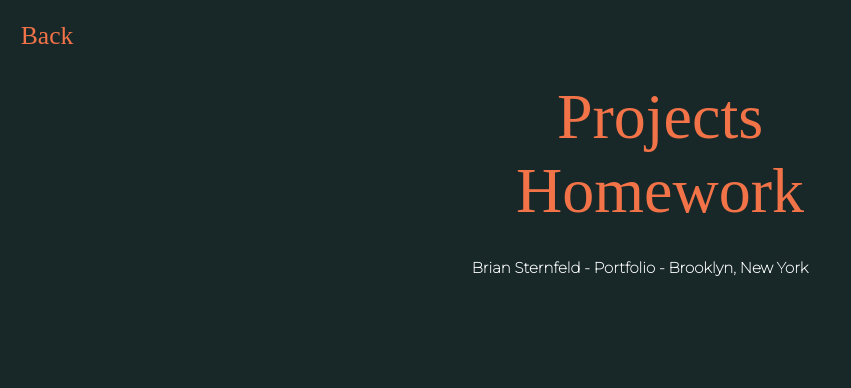
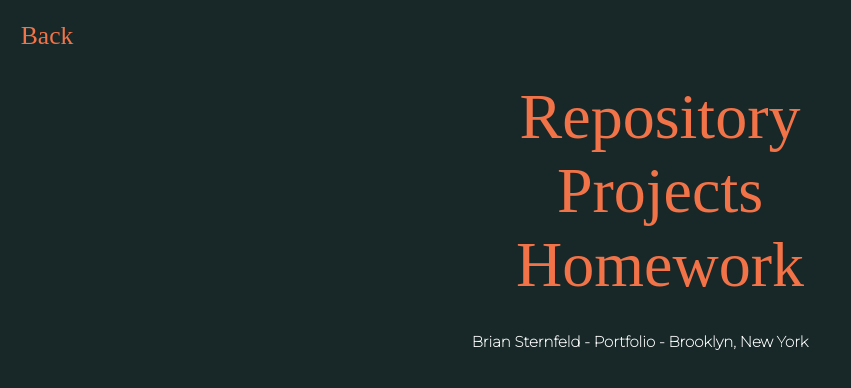
Before and after one commit to 3rian-exe/CISC-3610-Spring-2024, a plain HTML site: page page-select/index.html in a window 1280 px wide. Shown: the whole page, without its empty margins (0-851 px from the left). Drawn offline with Linux system fonts and the light colour scheme; files whose address does not match are found by name; a web font is replaced by a local one.

Commit message:
added link to repo

```diff
--- a/page-select/index.html
+++ b/page-select/index.html
@@ -14,6 +14,7 @@
 
     <div class="projectSelect">
         <ul>
+            <li><a target="_blank" href="https://github.com/3rian-exe/CISC-3610-Spring-2024">Repository</a></li>
             <li><a href="Projects/project-select.html">Projects</a></li>
             <li><a href="Homework/homework-select.html">Homework</a></li>
         </ul>
```
